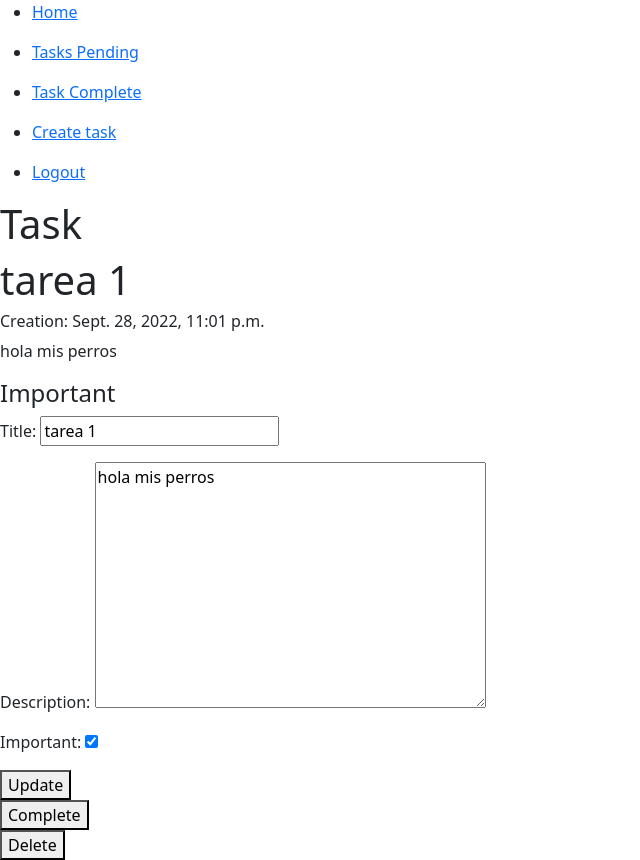
After one commit to juanhely2322/crud_django, a Django app: page /tasks/detail/1/ in a window 1280 px wide. The commit adds this page. Shown: the whole page, without its empty margins (0-640 px from the left). Run offline with Django 4.2, Linux system fonts and the light colour scheme; a user stored in the database is signed in; data comes from the database, SQL or seed files in the repository; both versions use the stored data as it was after the commit.

Commit message:
listar, crear, borrar tareas

```diff
--- a/myappp/models.py
+++ b/myappp/models.py
@@ -10,7 +10,7 @@ class task(models.Model):
     title= models.CharField(max_length=100)
     description=models.TextField(blank=True)# blanck=True en caso de que no envie nada el campo permanecera bacio
     created=models.DateTimeField(auto_now_add=True)
-    datecomplete=models.DateTimeField(null=True)
+    datecomplete=models.DateTimeField(null=True, blank=True)
     important=models.BooleanField(default=False)
     user=models.ForeignKey(User,on_delete=models.CASCADE)
     #str , self hace referencia a la propia clase
--- a/myappp/templates/base.html
+++ b/myappp/templates/base.html
@@ -1,3 +1,4 @@
+{% load static %}
 <!DOCTYPE html>
 <html lang="en">
   <head>
@@ -5,32 +6,42 @@
     <meta http-equiv="X-UA-Compatible" content="IE=edge" />
     <meta name="viewport" content="width=device-width, initial-scale=1.0" />
     <title>Crud django</title>
+    <link href="https://cdn.jsdelivr.net/npm/bootstrap@5.1.3/dist/css/bootstrap.min.css" rel="stylesheet" integrity="sha384-1BmE4kWBq78iYhFldvKuhfTAU6auU8tT94WrHftjDbrCEXSU1oBoqyl2QvZ6jIW3" crossorigin="anonymous">
+    <link rel="stylesheet" href="{% static 'css/styles.css' %}">
   </head>
   <body>
-    <nav>
-      <ul>
+    <nav class="menu">
+      <ul class="menu_item">
+
         <li><a href="/">Home</a></li>
 
-      </ul>
-      <ul>
-        <li><a href="/tasks">Tasks</a></li>
-      </ul>
+      </ul >
 
       {%if user.is_authenticated %}
-      <ul>
+      <ul class="menu_item">
+        <li><a href="{% url 'tasks' %}">Tasks Pending</a></li>
+      </ul>
+      <ul class="menu_item">
+        <li><a href="{% url 'task_completed' %}">Task Complete</a></li>
+      </ul>
+      <ul class="menu_item">
+        <li><a href="/tasks/create">Create task</a></li>
+      </ul>
+      <ul class="menu_item">
         <li><a href="/logout">Logout</a></li>
       </ul>
       {% else %}
-      <ul>
+      <ul class="menu_item">
         <li><a href="/signup">Signup</a></li>
       </ul>
-      <ul>
+      <ul class="menu_item">
         <li><a href="/login">Login</a></li>
       </ul>
       {%endif%}
 
     </nav>
 
-    {% block content %} {% endblock %}
+    {% block content %}
+    {% endblock %}
   </body>
 </html>
--- /dev/null
+++ b/myappp/templates/task_detail.html
@@ -0,0 +1,37 @@
+{% extends "base.html"%}
+{% block content %}
+
+<h1>Task </h1>
+
+<h1>{{tasks.title}}</h1>
+<h6>Creation: {{tasks.created}}</h6>
+<p>{{tasks.description}} </p>
+{% if tasks.important %}
+        <h4>Important</h4>
+    {%else%}
+        <h4>Task no mportant</h4>
+    {%endif%}
+    <form  method="POST">
+        {% csrf_token %}
+        {{error}}
+        {{form.as_p}}
+        <button>
+            Update
+        </button>
+    </form>
+
+    <form action="{% url 'complete_task' tasks.id %}" method="POST">
+        {% csrf_token %}
+        <button>
+            Complete
+        </button>
+    </form>
+
+    <form action="{% url 'delete_task' tasks.id %}" method="POST">
+        {% csrf_token %}
+        <button>
+            Delete
+        </button>
+    </form>
+
+{% endblock %}
--- a/myappp/urls.py
+++ b/myappp/urls.py
@@ -8,6 +8,10 @@ urlpatterns=[
     path("signup",views.signup,name="signup"),
     path("tasks",views.tasks,name="tasks"),
     path("tasks/create",views.create_task,name="create_task"),
+    path("tasks/detail/<int:task_id>/",views.task_detail,name="task_detail"),
+    path("tasks/completed",views.task_completed,name="task_completed"),#mostrar tareas completadas
+    path("tasks/detail/<int:task_id>/complete",views.complete_task,name="complete_task"),#marcar tarea como completada
+    path("tasks/detail/<int:task_id>/delete",views.delete_task,name="delete_task"),
     path("logout",views.logout_session,name="logout"),
     path("login",views.login_session,name="login"),
 
--- a/myappp/views.py
+++ b/myappp/views.py
@@ -1,13 +1,19 @@
+
+import re
 from django.http import HttpResponse
-from django.shortcuts import render, redirect
-from django.contrib.auth.forms import UserCreationForm, AuthenticationForm # trae formulario de registro o signup
+from django.shortcuts import render, redirect,get_object_or_404
+# trae formulario de registro o signup
+from django.contrib.auth.forms import UserCreationForm, AuthenticationForm
 from django.contrib.auth.models import User
 # con esta funsion se puede crear una cookie para manter la secion aciva
-from django.contrib.auth import login,logout,authenticate #login= crea cookie para mantener inicio de sesion
-#logut= sirve para cerrar la secion
-#authenticate= sirve para verificar que el usuario exista y la contraseña este correcta e iniciar secion
+# login= crea cookie para mantener inicio de sesion
+from django.contrib.auth import login, logout, authenticate
+# logut= sirve para cerrar la secion
+# authenticate= sirve para verificar que el usuario exista y la contraseña este correcta e iniciar secion
 from django.db import IntegrityError
 from .forms import CreateTaskForm
+from .models import task
+from django.utils import timezone
 
 
 # Create your views here.
@@ -36,28 +42,83 @@ def signup(request):
             return render(request, "singup.html", {'form': UserCreationForm, "error": "Password do not match"})
 
 
+def tasks(request):
+    tasks = task.objects.filter(user=request.user,datecomplete__isnull=True)
+    return (render(request, "tasks.html",{"tasks":tasks,"estute":"Incompleted"}))
 
-def tasks(request):
-    return (render(request, "tasks.html" ))
+def task_completed(request):
+    tasks = task.objects.filter(user=request.user,datecomplete__isnull=False).order_by("-datecomplete")
+    return render(request,"tasks.html",{"tasks":tasks,"estute":"Completed"})
 
 def create_task(request):
-    return render(request,"created_task.html",{
-        "form": CreateTaskForm,
-    })
+    if request.method == "GET":
+        return render(request, "created_task.html", {
+            "form": CreateTaskForm,
+        })
+    else:
+        try:
+            form = CreateTaskForm(request.POST)
+            new_task = form.save(commit=False)
+            new_task.user = request.user
+            new_task.save()
+            return redirect("tasks")
 
-#cerrar session
+        except ValueError:
+                 return render(request, "created_task.html", {
+                "error":"please provide valide data",
+
+                     })
+
+
+#listar tarea individual
+def task_detail(request,task_id):
+    if request.method=="GET":
+        tasks=get_object_or_404(task,pk=task_id,user=request.user)
+        form = CreateTaskForm(instance=tasks)
+        return render(request,("task_detail.html"),{"tasks":tasks, "form":form})
+    else:
+        try:
+            tasks=get_object_or_404(task,pk=task_id,user=request.user)
+            form=CreateTaskForm(request.POST,instance=tasks)
+            form.save()
+            return redirect("tasks")
+        except ValueError:
+            return render(request,("task_detail.html"),{"tasks":tasks, "form":form, "error":"Error updating task"})
+
+
+def complete_task(request,task_id):
+    tasks=get_object_or_404(task, pk=task_id, user=request.user)
+    if  request.method=="POST":
+        tasks.datecomplete = timezone.now()
+        tasks.save()
+        #print(tasks.save())
+        return redirect("tasks")
+
+def delete_task(request,task_id):
+    tasks=get_object_or_404(task, pk=task_id, user=request.user)
+    if  request.method=="POST":
+        tasks.delete()
+        return redirect("tasks")
+
+
+
+
+# cerrar session
 def logout_session(request):
     logout(request)
     return redirect("home")
-#inicio sesion
+# inicio sesion
+
+
 def login_session(request):
-    if request.method== "GET":
-        return render (request,"login.html",{"form":AuthenticationForm})
+    if request.method == "GET":
+        return render(request, "login.html", {"form": AuthenticationForm})
     else:
-        user= authenticate(request,username=request.POST["username"],password=request.POST["password"])
+        user = authenticate(
+            request, username=request.POST["username"], password=request.POST["password"])
         if user is None:
-            return render (request,"login.html",{"form":AuthenticationForm,
-                                             "error": "Username o password is incorrect"})
+            return render(request, "login.html", {"form": AuthenticationForm,
+                                                  "error": "Username o password is incorrect"})
         else:
             login(request, user)
             return redirect("tasks")
```
Also changed, not shown: crud_django/settings.py (+9 -2 lines), myappp/templates/created_task.html (+7 -12 lines), myappp/templates/tasks.html (+20 -4 lines), db.sqlite3, myappp/migrations/0002_alter_task_datecomplete.py (added), static/css/styles.css (added).
